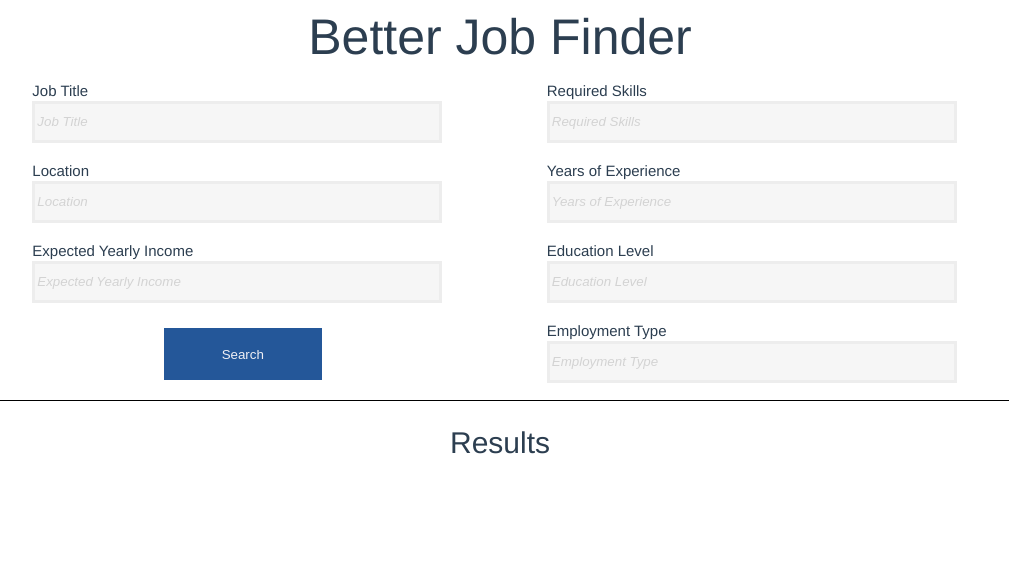
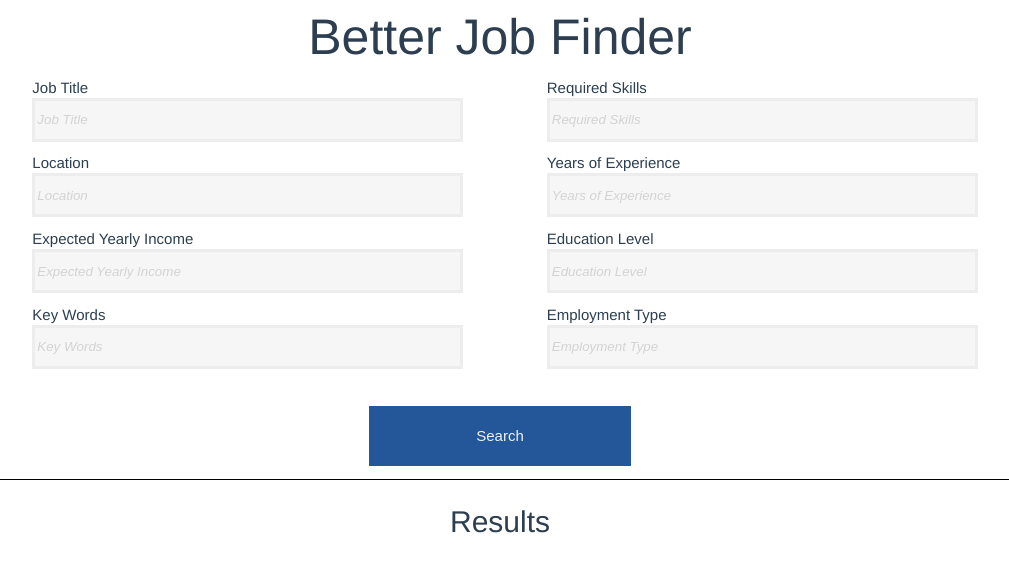
Before and after one commit to nadavskloot/better_job_finder, a Vue app in the folder frontend/: page / in a window 1280 px wide. Shown: the top 572 px of the page, without its empty margins (140-1149 px from the left). Built offline with nearby package versions, Linux system fonts and the light colour scheme.

Commit message:
Updated frontend code

```diff
--- a/frontend/src/components/JobResults.vue
+++ b/frontend/src/components/JobResults.vue
@@ -16,6 +16,7 @@
     border-right: 0px;
     border-style: solid;
     border-color: black;
+    height: 100%;
 }
 
 #results_title {
--- a/frontend/src/components/SearchEngine.vue
+++ b/frontend/src/components/SearchEngine.vue
@@ -1,35 +1,33 @@
 <template>
-    <div>
+    <div id="search_div">
         <form id="search_container">
-            <p id="box1">
-                <label id="box1" for="">Job Title</label><br />
-                <input id="box1" onfocus="this.value=''" onfocusout="this.value='Job Title'" type="text" value="Job Title">
-            </p>
-            <p id="box2">
-                <label id="box2">Location</label><br />
-                <input id="box2" onfocus="this.value=''" onfocusout="this.value='Location'" type="text" value="Location">
-            </p>
-            <p id="box3">
-                <label id="box3">Expected Yearly Income</label><br />
-                <input id="box3" onfocus="this.value=''" onfocusout="this.value='Expected Yearly Income'" type="text" value="Expected Yearly Income">
-            </p>
+            <div id="left">
+                <label class="box1">Job Title</label>
+                <input class="box1" type="text" placeholder="Job Title">
+
+                <label class="box2">Location</label>
+                <input class="box2" type="text" placeholder="Location">
+
+                <label class="box3">Expected Yearly Income</label>
+                <input class="box3" type="text" placeholder="Expected Yearly Income">
+
+                <label class="box4">Key Words</label>
+                <input class="box4" type="text" placeholder="Key Words">
+            </div>
+            <div id="right">
+                <label class="box5">Required Skills</label>
+                <input class="box5" type="text" placeholder="Required Skills">
+
+                <label class="box6">Years of Experience</label>
+                <input class="box6" type="text" placeholder="Years of Experience">
+
+                <label class="box7">Education Level</label>
+                <input class="box7" type="text" placeholder="Education Level">
+
+                <label class="box8">Employment Type</label>
+                <input class="box8" type="text" placeholder="Employment Type">
+            </div>
             <input id="search_button" @click="search" type="button" value="Search">
-            <p id="box4">
-                <label id="box4">Required Skills</label><br />
-                <input id="box4" onfocus="this.value=''" onfocusout="this.value='Required Skills'" type="text" value="Required Skills">
-            </p>
-            <p id="box5">
-                <label id="box5">Years of Experience</label><br />
-                <input id="box5" onfocus="this.value=''" onfocusout="this.value='Years of Experience'" type="text" value="Years of Experience">
-            </p>
-            <p id="box6">
-                <label id="box6">Education Level</label><br />
-                <input id="box6" onfocus="this.value=''" onfocusout="this.value='Education Level'" type="text" value="Education Level">
-            </p>
-            <p id="box7">
-                <label id="box7">Employment Type</label><br />
-                <input id="box7" onfocus="this.value=''" onfocusout="this.value='Employment Type'" type="text" value="Employment Type">
-            </p>
         </form>
     </div>
 </template>
@@ -38,95 +36,69 @@
     export default {
         methods: {
             search() {
-                alert("Success!")
-            },
-            // clearInput(event) {
-            //     event.target.value = ""
-            // },
+
+            }
         }
     }
 </script>
 
 <style>
+#search_div {
+    height: 400px;
+    margin-bottom: 1%;
+}
+
 #search_container {
     display: grid;
     grid-template-columns: repeat(2, 1fr);
-    grid-template-rows: repeat(4, 1fr);
-    grid-row-gap: 2%;
+    grid-template-rows: 1fr, 1fr;
     grid-column-gap: 10%;
-    margin-bottom: 3%;
     margin-left: 13%;
     margin-right: 13%;
+    height: 100%;
+}
+
+#left {
+    grid-column: 1/2;
+    grid-row: 1;
+}
+
+#right {
+    grid-column: 2/3;
+    grid-row: 1;
 }
 
 label {
+    float: left;
     margin-bottom: 0.5%;
     font-size: 15px;
+    margin-top: 3%;
 }
 
-p > input {
-    width: 95%;
-    height: 80%;
+::placeholder {
+    color: #d3d3d3;
+    font-style: italic;
+}
+
+input {
+    width: 100%;
+    height: 12%;
     background-color: #f6f6f6;
     border: #ededed;
     border-width: 3px;
     border-style: solid;
-    color: #d3d3d3;
-    font-style: italic;
 }
 
 #search_button {
     background-color: #245799;
     color: #f0f0f5;
-    width: 37.5%;
-    height: 70%;
+    width: 28%;
+    height: 60%;
     border-style: none;
-    grid-column: 1/2;
-    grid-row: 4;
+    grid-column: 1/3;
+    grid-row: 2;
     align-self: end;
     justify-self: center;
-
-}
-
-#box1 {
-    float: left;
-    grid-column: 1/2;
-    grid-row: 1;
-}
-
-#box2 {
-    float: left;
-    grid-column: 1/2;
-    grid-row: 2;
-}
-
-#box3 {
-    float: left;
-    grid-column: 1/2;
-    grid-row: 3;
-}
-
-#box4 {
-    float: left;
-    grid-column: 2/3;
-    grid-row: 1;
-}
-
-#box5 {
-    float: left;
-    grid-column: 2/3;
-    grid-row: 2;
-}
-
-#box6 {
-    float: left;
-    grid-column: 2/3;
-    grid-row: 3;
-}
-
-#box7 {
-    float: left;
-    grid-column: 2/3;
-    grid-row: 4;
+    font-size: 15px;
 }
 </style>
```
Also changed, not shown: frontend/src/components/HelloWorld.vue (deleted, +0 -58 lines).
